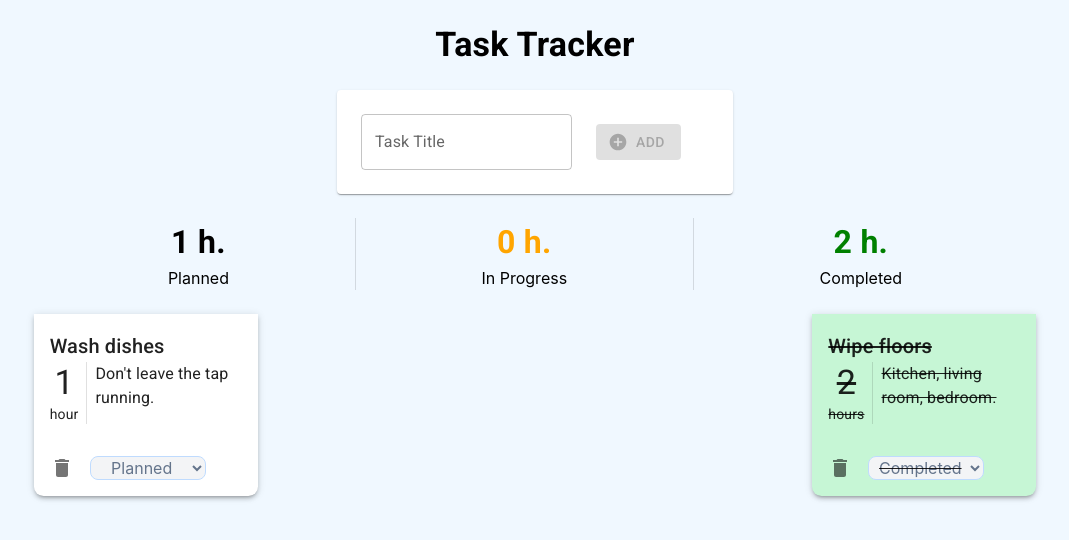
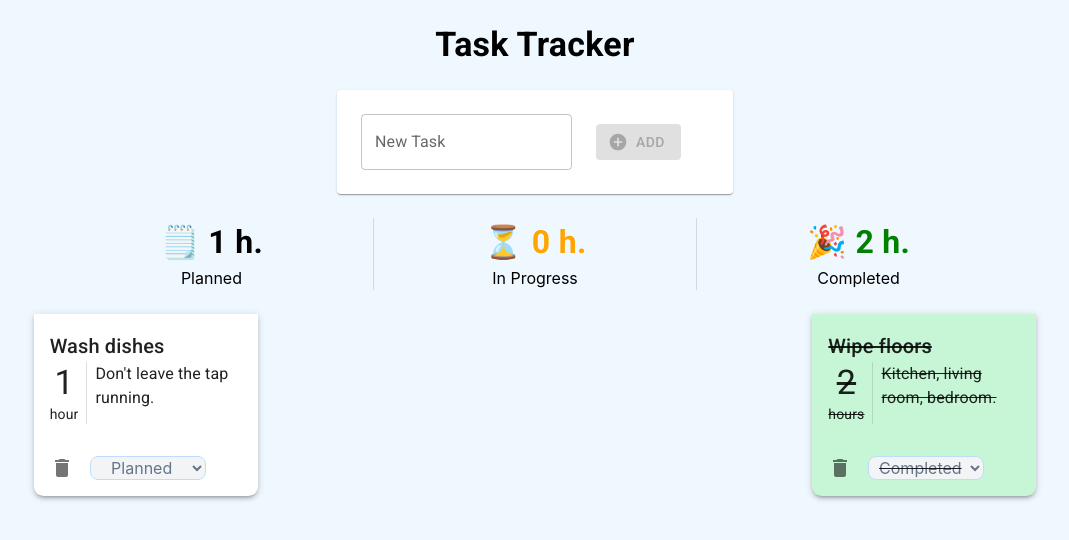
Before and after one commit to agusu/task-tracker, a React (Create React App) app: page / in a window 1280 px wide. Shown: the top 540 px of the page, without its empty margins (105-1174 px from the left). Built offline with nearby package versions, Linux system fonts and the light colour scheme.

Commit message:
readme and small changes

```diff
--- a/src/components/AddTask.jsx
+++ b/src/components/AddTask.jsx
@@ -53,7 +53,7 @@ export default function AddTask({ handleAddTask }) {
                     <Grid item>
                         <TextField
                             placeholder="Walk the dog"
-                            label="Task Title"
+                            label="New Task"
                             value={task.name}
                             onChange={handleChangeTask}
                             error={fieldError.name}
@@ -66,11 +66,11 @@ export default function AddTask({ handleAddTask }) {
                     {task.name.length > 0 && (
                         <Grid item alignItems="center" xs={1}>
                             <TextField
-                                label="Estimate"
+                                label="Estimated time"
                                 type="number"
                                 onChange={handleChangeEstimate}
                                 InputProps={{
-                                    inputProps: { min: 0, step: 0.5 },
+                                    inputProps: { min: 0 },
                                     endAdornment: <InputAdornment position="end">h</InputAdornment>,
                                 }}
                                 InputLabelProps={{
--- a/src/components/TaskMetrics.jsx
+++ b/src/components/TaskMetrics.jsx
@@ -38,15 +38,15 @@ export default function TaskMetrics({ tasks }) {
                     divider={<Divider orientation="vertical" variant="middle" flexItem />}
                 >
                     <CountDisplay>
-                        <CountTime>{count.planned} h.</CountTime>
+                        <CountTime>🗒️ {count.planned} h.</CountTime>
                         Planned
                     </CountDisplay>
                     <CountDisplay>
-                        <CountTime sx={{ color: "orange" }}>{count["in-progress"]} h.</CountTime>
+                        <CountTime sx={{ color: "orange" }}>⏳ {count["in-progress"]} h.</CountTime>
                         In Progress
                     </CountDisplay>
                     <CountDisplay>
-                        <CountTime sx={{ color: "green" }}>{count.completed} h.</CountTime>
+                        <CountTime sx={{ color: "green" }}>🎉 {count.completed} h.</CountTime>
                         Completed
                     </CountDisplay>
                 </Stack>
```
Also changed, not shown: 1 other file (tests, documents, lock files or other folders).
